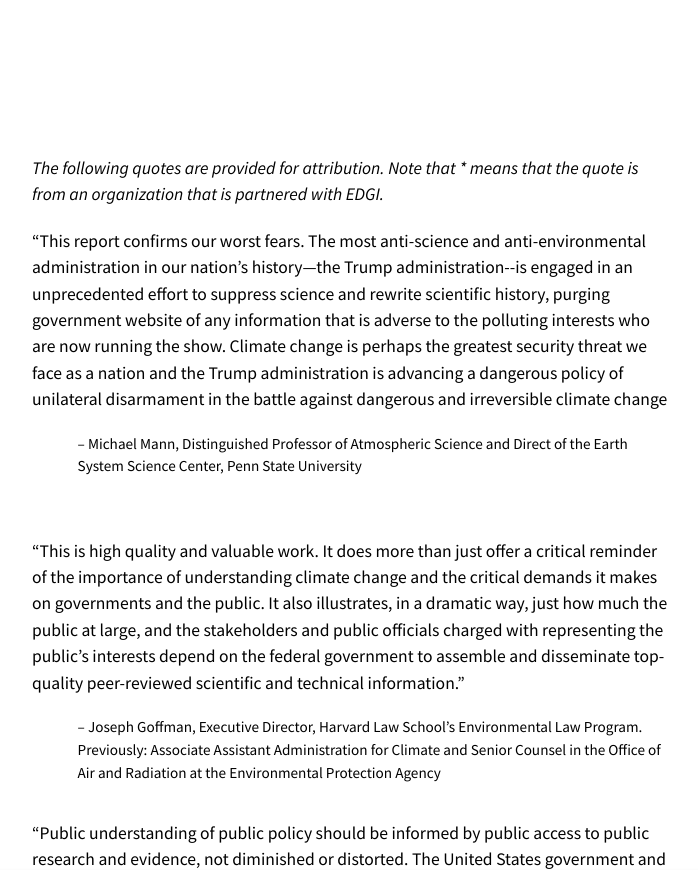
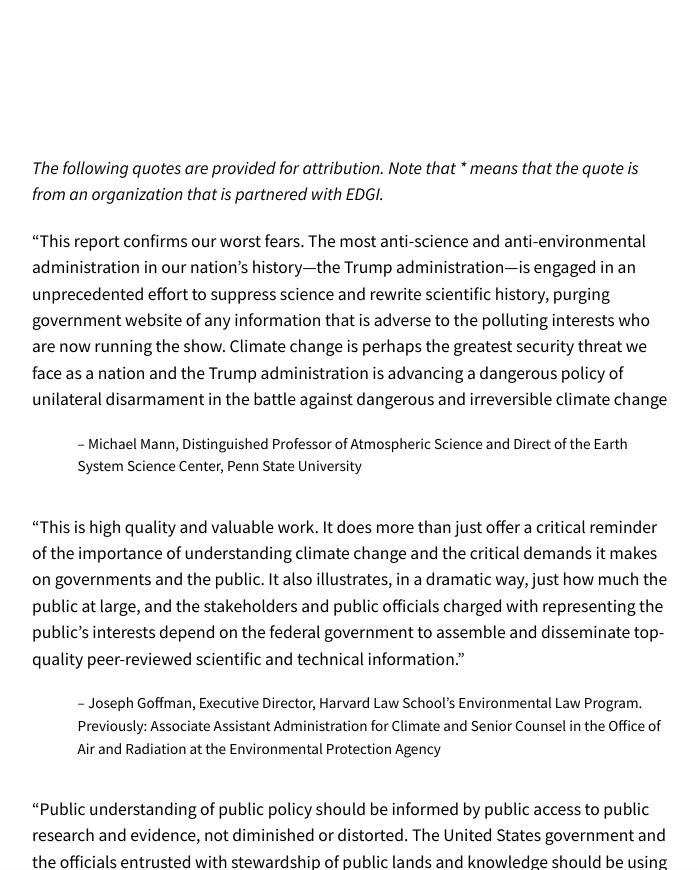
Before and after one commit to edgi-govdata-archiving/100days, a Jekyll site: the page built from changing-digital-climate-quotes.html, in a window 1280 px wide and 900 px high, scrolled down 874 px, cut to the strip 30-900 px from the top of the window. Shown: the whole strip, without its empty margins (288-986 px from the left). Built offline with Jekyll 4.4.1, drawn with Linux system fonts in a browser that asks for light colours; nearby versions of some CDN libraries; some of the changed lines change nothing that is shown; some of the changed text lies outside the part shown.

Commit message:
quotes typos + description repetition

```diff
--- a/_includes/head.html
+++ b/_includes/head.html
@@ -18,7 +18,7 @@
   <meta property="og:title" content="{% if page.title %}{{ page.title }}{% else %}{{ site.title }}{% endif %}"/>
   <meta property="og:type" content="article"/>
   <meta property="og:url" content="{{ site.production_url }}{{ page.url | replace:'index.html',''}}"/>
-  <meta property="og:description" content="{% if page.description %}{{ page.description }} | {{ page.subtitle }}{% else %}{{ site.description }}{% endif %}" />
+  <meta property="og:description" content="{% if page.description %}{{ page.description }}{% else %}{{ site.description }}{% endif %}" />
   <meta property="og:image" content="{{ site.production_url }}/assets/{% if page.og-image %}{{ page.og-image }}{% else %}flag-joe-raedle.jpg{% endif %}" />
 
   <!-- Twitter Card -->
--- a/changing-digital-climate-quotes.html
+++ b/changing-digital-climate-quotes.html
@@ -51,13 +51,12 @@
         </aside>
         <article class="f5 pb4 lh-copy">
             <p><em>The following quotes are provided for attribution. Note that * means that the quote is from an organization that is partnered with EDGI.</em></p>
-            <p>&ldquo;This report confirms our worst fears. The most anti-science and anti-environmental administration in our nation&rsquo;s history&mdash;the Trump administration--is engaged in an unprecedented effort to suppress science and rewrite scientific history, purging government website of any information that is adverse to the polluting interests who are now running the show. Climate change is perhaps the greatest security threat we face as a nation and the Trump administration is advancing a dangerous policy of unilateral disarmament in the battle against dangerous and irreversible climate change </p>
+            <p>&ldquo;This report confirms our worst fears. The most anti-science and anti-environmental administration in our nation&rsquo;s history&mdash;the Trump administration&mdash;is engaged in an unprecedented effort to suppress science and rewrite scientific history, purging government website of any information that is adverse to the polluting interests who are now running the show. Climate change is perhaps the greatest security threat we face as a nation and the Trump administration is advancing a dangerous policy of unilateral disarmament in the battle against dangerous and irreversible climate change </p>
             <p class="quo">&ndash; Michael Mann, Distinguished Professor of Atmospheric Science and Direct of the Earth System Science Center, Penn State University</p>
-            &nbsp;
             <p>&ldquo;This is high quality and valuable work. It does more than just offer a critical reminder of the importance of understanding climate change and the critical demands it makes on governments and the public. It also illustrates, in a dramatic way, just how much the public at large, and the stakeholders and public officials charged with representing the public&rsquo;s interests depend on the federal government to assemble and disseminate top-quality peer-reviewed scientific and technical information.&rdquo;</p>
             <p class="quo">&ndash; Joseph Goffman, Executive Director, Harvard Law School&rsquo;s Environmental Law Program. Previously: Associate Assistant Administration for Climate and Senior Counsel in the Office of Air and Radiation at the Environmental Protection Agency </p>
-            <p>&ldquo;Public understanding of public policy should be informed by public access to public research and evidence, not diminished or distorted. The United States government and the officials entrusted with stewardship of public lands and knowledge should be using its immense resources to enlighten and empower the nation, increasing resilience and igniting more effective responses to shared challenges. Removing information from the public&rsquo;s view will not change the fact that human activity is having an impact upon or climate, nor the urgency of acting upon that reality.&rdquo;</p>
-            <p class="quo">&ndash; Alex Howard, Deputy Executive Director, Sunlight Foundation*</p>
+            <p>&ldquo;Public understanding of public policy should be informed by public access to public research and evidence, not diminished or distorted. The United States government and the officials entrusted with stewardship of public lands and knowledge should be using its immense resources to enlighten and empower the nation, increasing resilience and igniting more effective responses to shared challenges. Removing information from the public&rsquo;s view will not change the fact that human activity is having an impact upon our climate, nor the urgency of acting upon that reality.&rdquo;</p>
+            <p class="quo">&ndash; Alex Howard, Deputy Director, Sunlight Foundation*</p>
 
             <p>&ldquo;Every administration has the right to choose policy priorities, including how it responds to the threat of climate change. But no administration has the right to lie about the existence of the problem, perhaps the most studied and the best confirmed of any environmental issue in history, nor to sweep it under the rug. Deleting well-settled knowledge from federal websites will have no effect at all on climate change &mdash; except to aggravate it, by confusing the public and demonstrating American disregard for the most urgent environmental policy problem in history.&rdquo;</p>
             <p class="quo">&ndash; Paul N. Edwards, William J. Perry Fellow in International Security and Senior Research Scholar, Stanford University; Professor of Information and History, University of Michigan. (click
```
